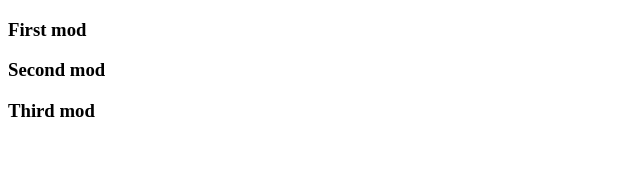
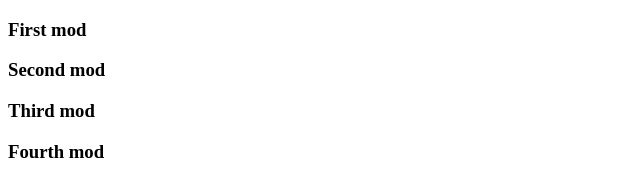
Before and after one commit to BrettDixonBCIT/CITLab3, a plain HTML site: page index.html in a window 1280 px wide. Shown: the whole page, without its empty margins (0-640 px from the left). Drawn offline with Linux system fonts and the light colour scheme.

Commit message:
Modded Index a fourth time

```diff
--- a/index.html
+++ b/index.html
@@ -7,5 +7,6 @@
         <h3>First mod</h3>
         <h3>Second mod</h3>
         <h3>Third mod</h3>
+        <h3>Fourth mod</h3>
     </body>
 </html>
```
